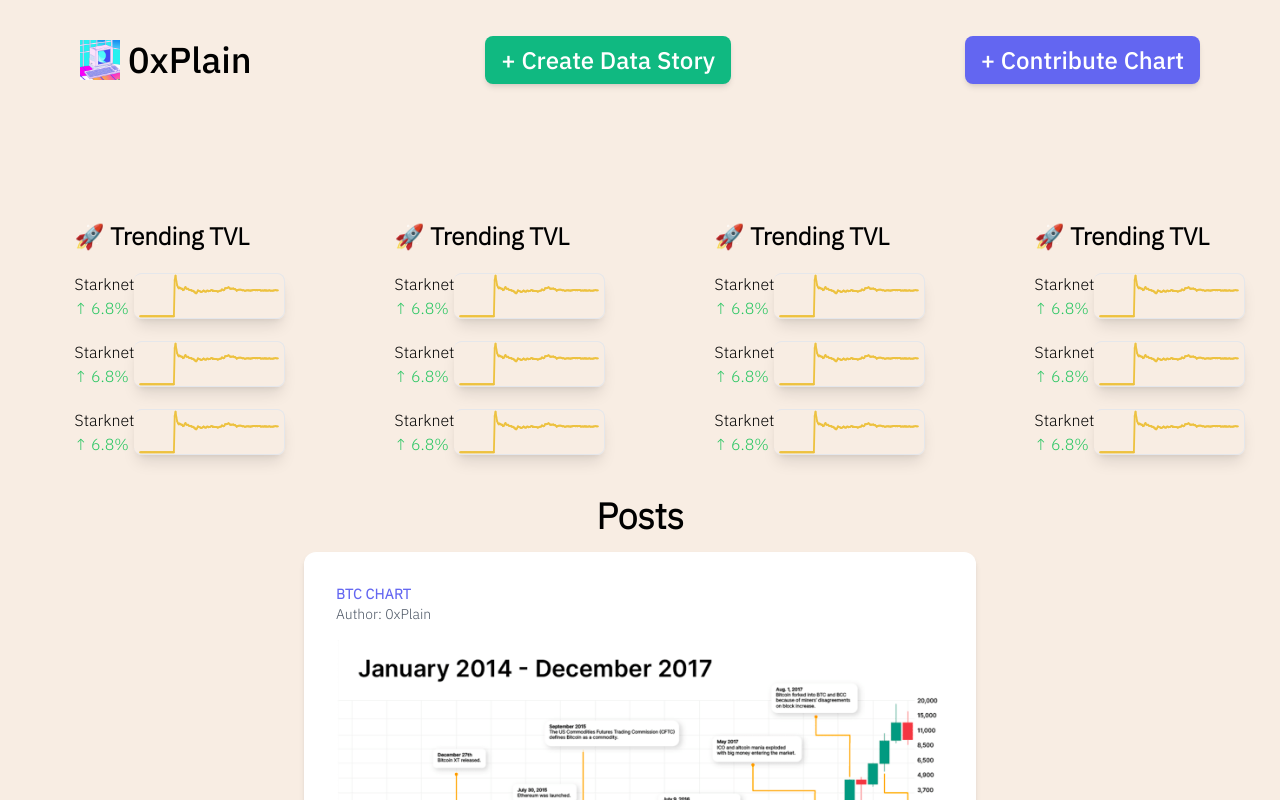
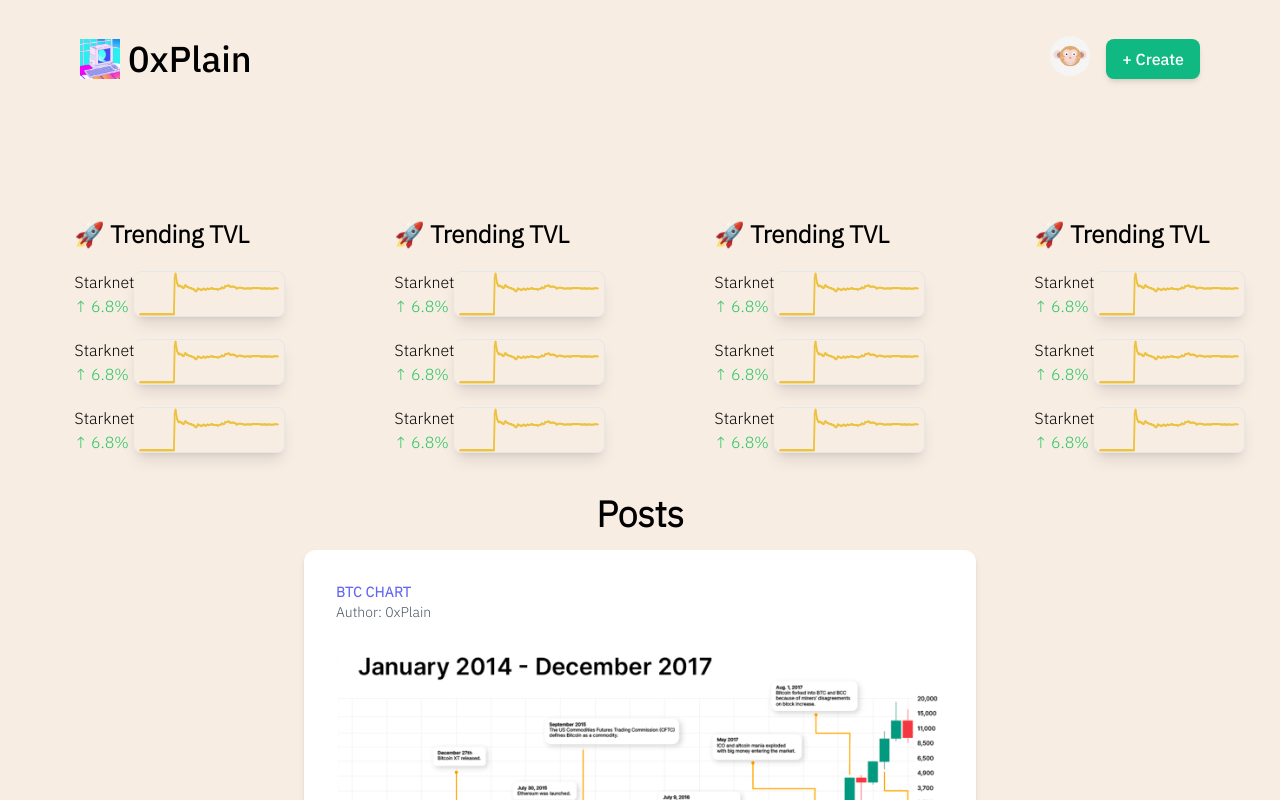
Before and after one commit to FriendlyLifeguard/0xplain, a Next.js app: page / in a window 1280 px wide. Shown: the top 800 px of the page. Built offline with nearby package versions, Linux system fonts and the light colour scheme.

Commit message:
add avatar dropdown

```diff
--- a/src/components/Header.tsx
+++ b/src/components/Header.tsx
@@ -1,8 +1,10 @@
 import Link from "next/link"
-import {memo} from "react"
+import {memo, useState} from "react"
 import Image from 'next/image'
 
 function header() {
+  const [isDropdownOpen, setIsDropdownOpen] = useState(false);
+
   return(
   <>
     <div className='flex justify-between items-center plex-medium px-20 py-9'>
@@ -15,15 +17,34 @@
         </div>
     </Link>
 
-    <div className="text-right text-2xl ">
+    <div className="flex items-center space-x-4">
+          {/* Avatar Icon */}
+          <div className="relative">
+            <button onClick={() => setIsDropdownOpen(!isDropdownOpen)} className="inline-flex items-center justify-center w-10 h-10 text-sm font-medium rounded-full">
+              <Image src="/monkey.png" alt="User Avatar" width={40} height={40} className="rounded-full" />
+            </button>
+
+          {isDropdownOpen && (
+              <div className="absolute right-0 mt-2 w-48 bg-white rounded-md shadow-lg z-50">
+                <Link href="/account">
+                  <div className="block px-4 py-2 text-sm text-gray-700 hover:bg-gray-100">Account</div>
+                </Link>
+                <Link href="/settings">
+                  <div className="block px-4 py-2 text-sm text-gray-700 hover:bg-gray-100">Settings</div>
+                </Link>
+                <Link href="/logout">
+                  <div className="block px-4 py-2 text-sm text-gray-700 hover:bg-gray-100">Log Out</div>
+                </Link>
+              </div>
+            )}
+          </div>
+
+
+    {/* <div className="text-right text-2xl "> */}
       <Link href="/createPost" className="inline-block text-white py-2 px-4 bg-emerald-500 hover:bg-emerald-600 rounded-lg shadow-md transition-colors duration-300 ease-in-out cursor-pointer" >
-        + Create Data Story
+        + Create
       </Link>
-    </div>
-    <div className="text-right text-2xl ">
-      <Link href="/createPost" className="inline-block text-white py-2 px-4 bg-indigo-500 hover:bg-indigo-600 rounded-lg shadow-md transition-colors duration-300 ease-in-out cursor-pointer" >
-        + Contribute Chart
-      </Link>
+    {/* </div> */}
     </div>
  </div>
  </>
```
Also changed, not shown: public/monkey.png (added).
